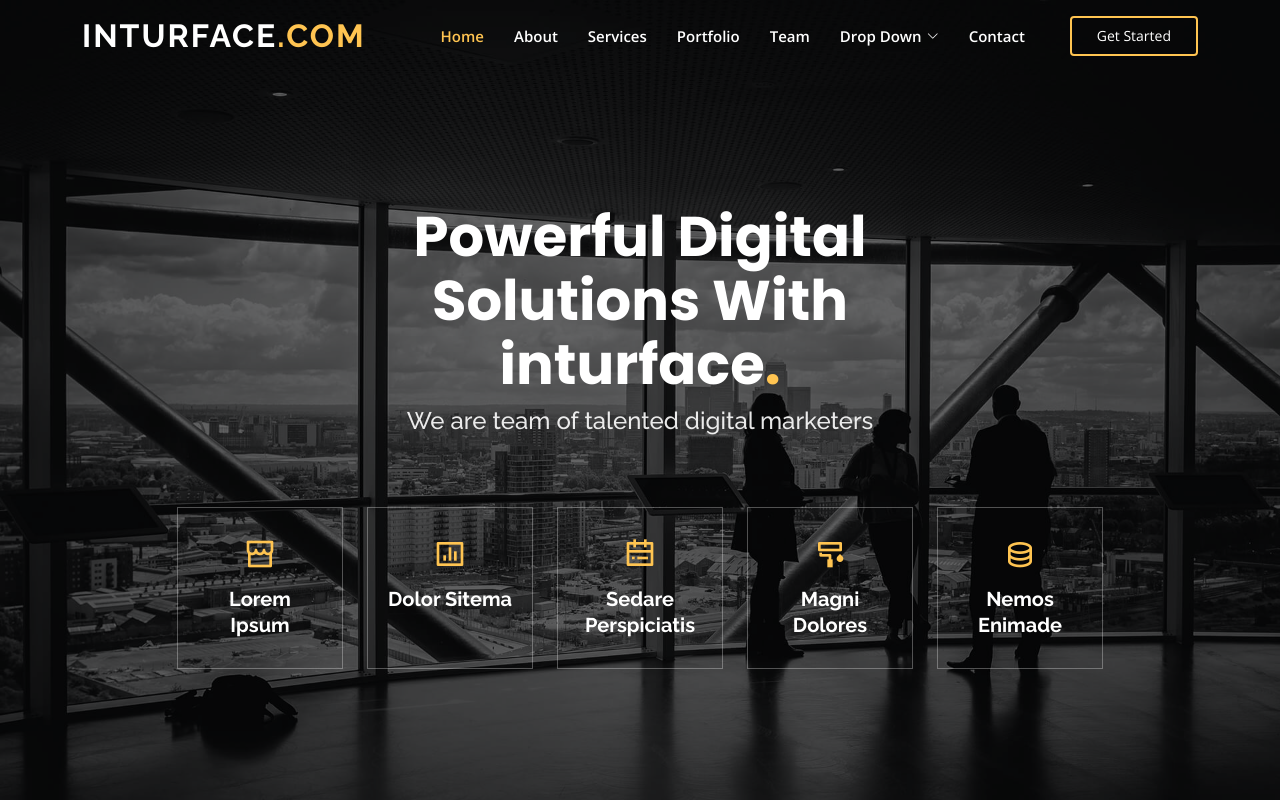
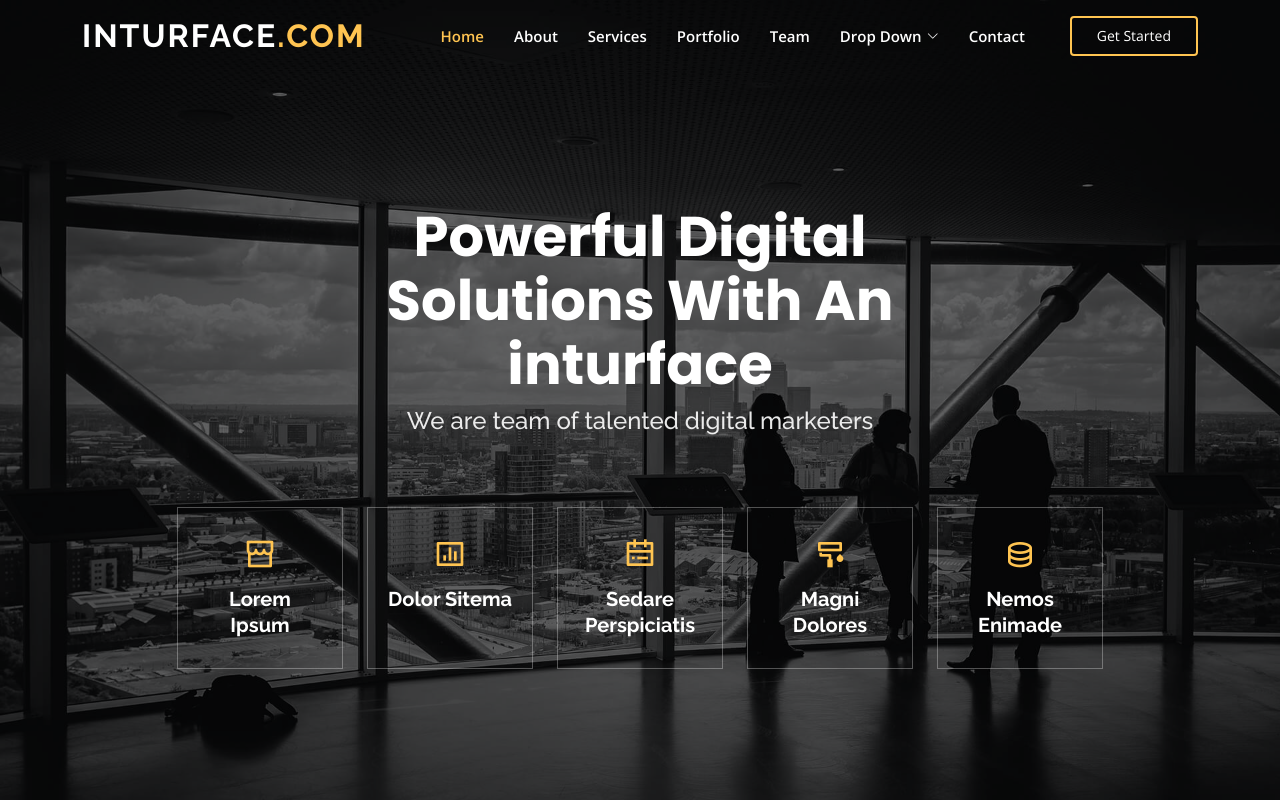
Before and after one commit to Darrentasker/inturface_com, a plain HTML site: page index.html in a window 1280 px wide. Shown: the top 800 px of the page. Drawn offline with nearby package versions, Linux system fonts and the light colour scheme.

Commit message:
Update index.html

```diff
--- a/index.html
+++ b/index.html
@@ -86,7 +86,7 @@
 
       <div class="row justify-content-center" data-aos="fade-up" data-aos-delay="150">
         <div class="col-xl-6 col-lg-8">
-          <h1>Powerful Digital Solutions With inturface<span>.</span></h1>
+          <h1>Powerful Digital Solutions With An inturface<span></span></h1>
           <h2>We are team of talented digital marketers</h2>
         </div>
       </div>
```
